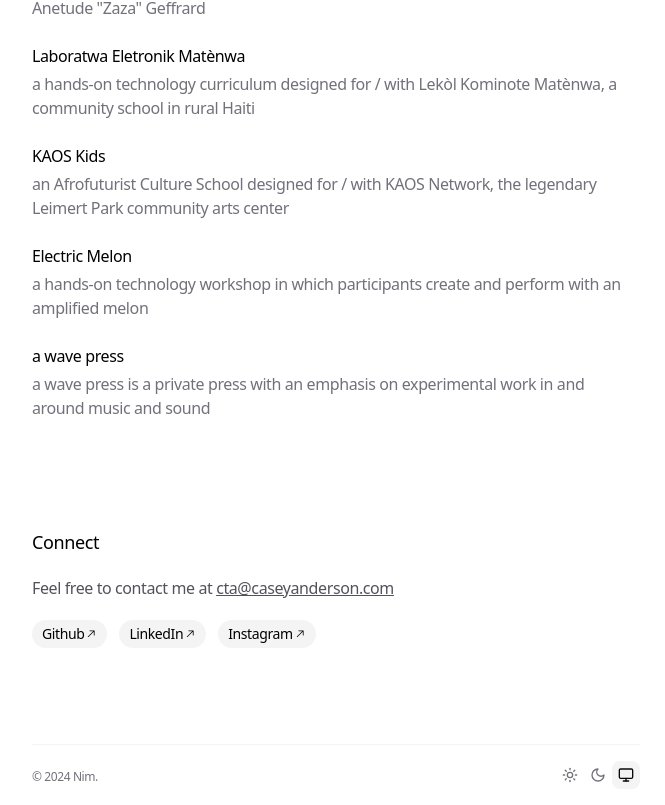
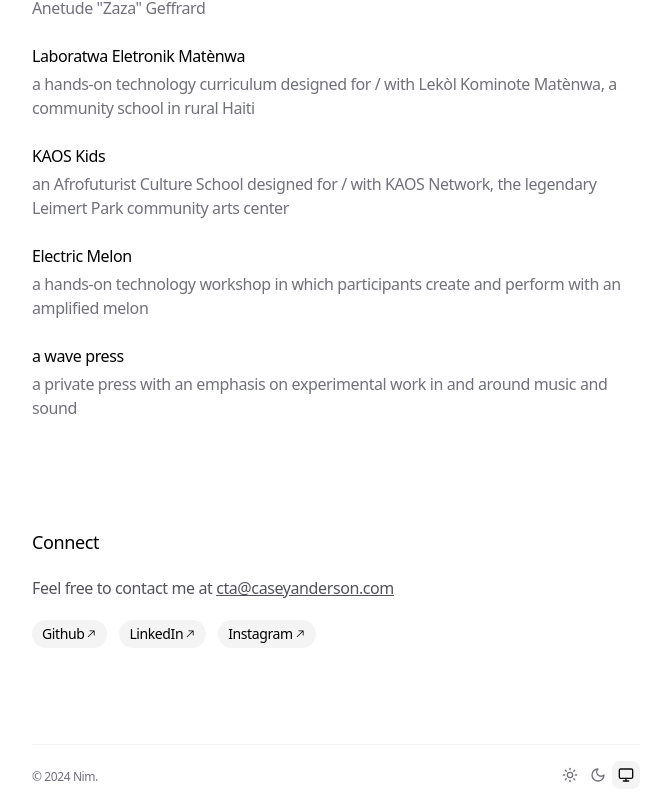
Before and after one commit to caseyanderson/caseyanderson.work, a Next.js app: page / in a window 1280 px wide. Shown: the part 588-1393 px from the top of the page, without its empty margins (304-969 px from the left). Built offline with nearby package versions, Linux system fonts and the light colour scheme.

Commit message:
copy edit

```diff
--- a/app/data.ts
+++ b/app/data.ts
@@ -120,7 +120,7 @@ export const BLOG_POSTS: BlogPost[] = [
   },
   {
     title: 'a wave press',
-    description: 'a wave press is a private press with an emphasis on experimental work in and around music and sound',
+    description: 'a private press with an emphasis on experimental work in and around music and sound',
     link: '/blog/awavepress',
     uid: 'blog-7',
   },
```
